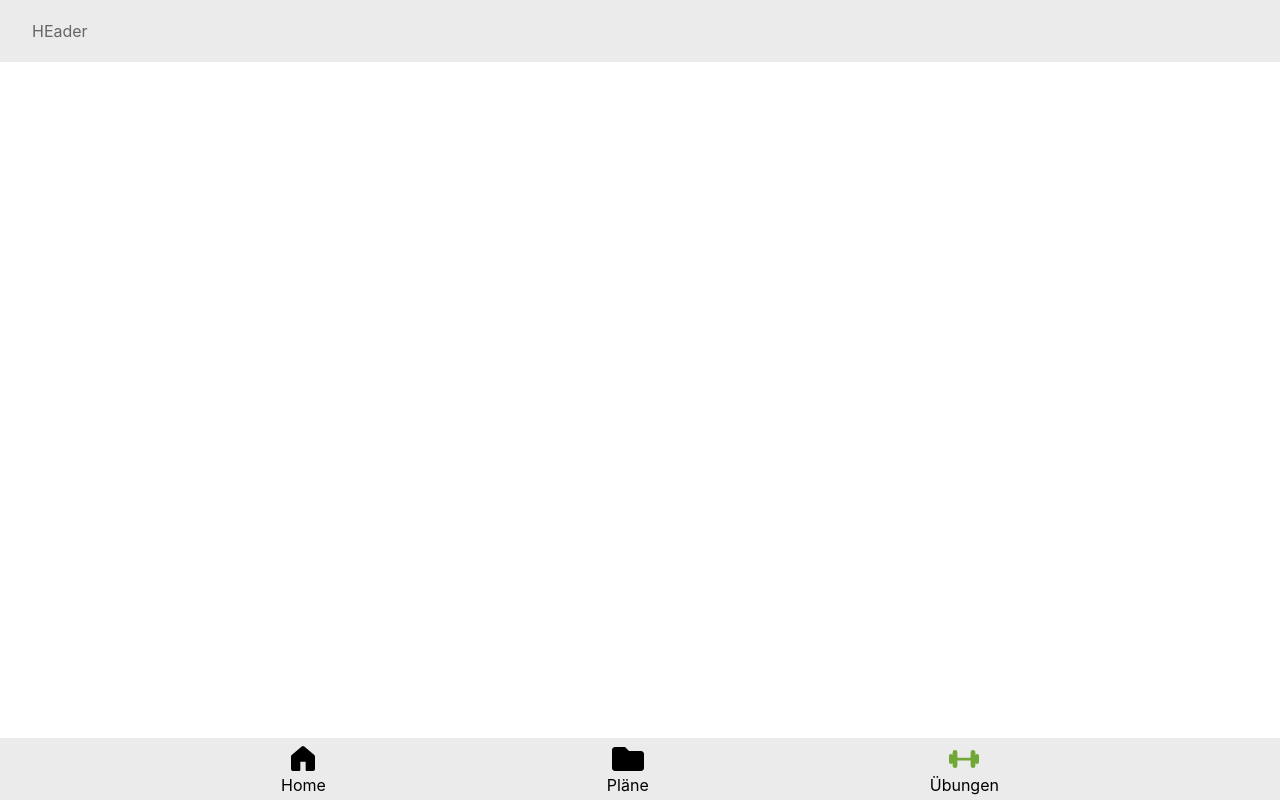
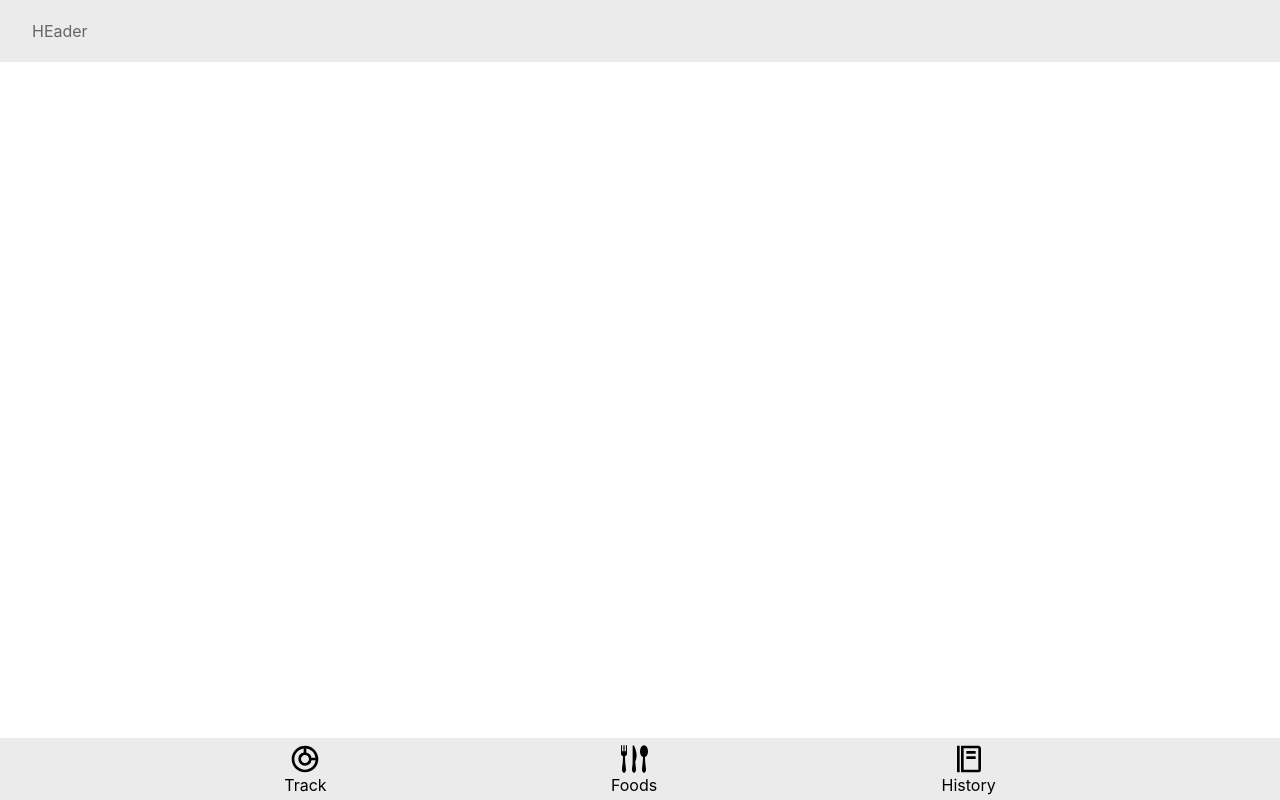
Before and after one commit to Kathi134/kp-dev.proteins, a React (Create React App) app: page /exercises/create in a window 1280 px wide. Built offline with nearby package versions, Linux system fonts and the light colour scheme.

Commit message:
refac: change menu and global layout

```diff
--- a/src/app/global/MainLayout.js
+++ b/src/app/global/MainLayout.js
@@ -13,9 +13,9 @@ export default function MainLayout({children}) {
 
         <footer>
             <nav className='horizontal-container evenly'>
-                <MenuItem destination="" displayName="Home"/>
-                <MenuItem destination="schedules" displayName="Pläne"/>
-                <MenuItem destination="exercises" displayName="Übungen"/>
+                <MenuItem destination="" displayName="Track"/>
+                <MenuItem destination="foods" displayName="Foods"/>
+                <MenuItem destination="history" displayName="History"/>
             </nav>
         </footer>
     </>);
--- a/src/app/global/nav/MenuItem.js
+++ b/src/app/global/nav/MenuItem.js
@@ -1,14 +1,14 @@
 import { IconContext } from 'react-icons';
-import { FaFolder } from 'react-icons/fa'
-import { GoHomeFill } from "react-icons/go";
-import { IoBarbell } from "react-icons/io5";
+import { BiFoodMenu } from "react-icons/bi";
+import { BiDoughnutChart } from "react-icons/bi";
 import { NavLink, useLocation } from 'react-router-dom';
 import '../menu.css'
+import {GiForkKnifeSpoon} from "react-icons/gi";
 
 const MENU_ICONS = {
-    '': <GoHomeFill/>,
-    'schedules': <FaFolder/>,
-    'exercises': <IoBarbell style={{float: 'right'}}/>,
+    '': <BiDoughnutChart />,
+    'foods': <GiForkKnifeSpoon />,
+    'history': <BiFoodMenu/>,
 }
 
 function MenuItem({destination, displayName}) {
```
